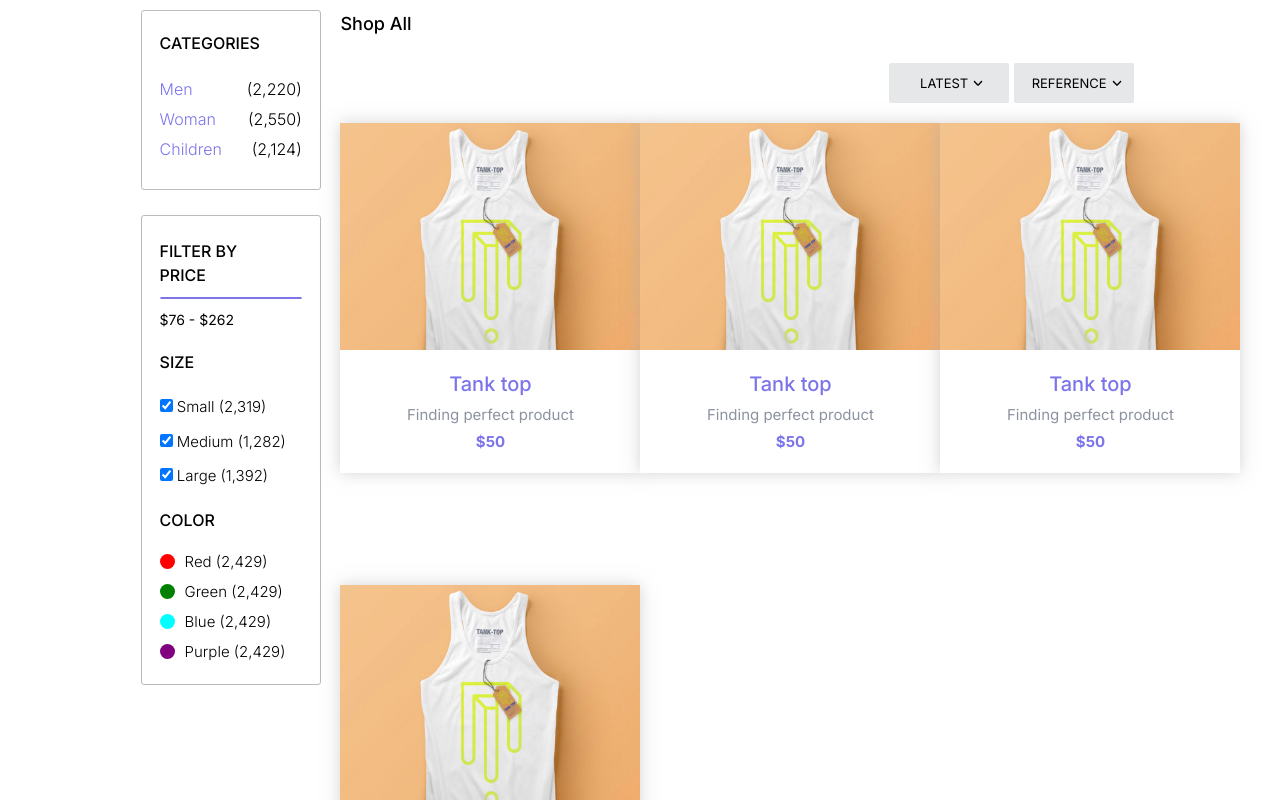
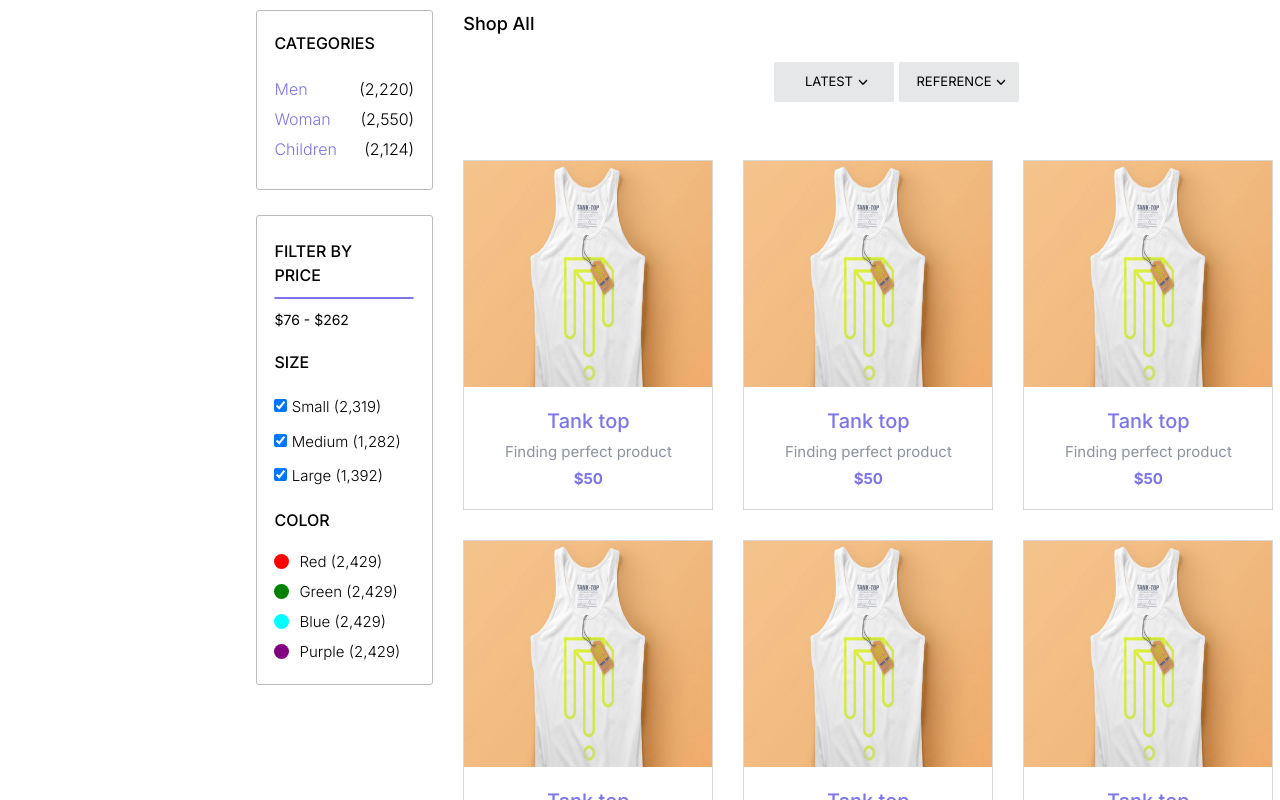
Before and after one commit to MichalStaszkiewicz/e-commerce, a Next.js app: page /shop in a window 1280 px wide. Shown: the part 420-1220 px from the top of the page. Built offline with nearby package versions, Linux system fonts and the light colour scheme.

Commit message:
product-list-grid-fix

```diff
--- a/components/product_card.tsx
+++ b/components/product_card.tsx
@@ -22,9 +22,10 @@ export class ProductCard extends React.Component<
     return (
       <div
         className="product_card_container"
-        style={{backgroundColor:"blue",
+        style={{
           width: `${this.props.width}px`,
           height: `${this.props.height}px`,
+
         }}
       >
         <div
--- a/components/shop_content/right_column.tsx
+++ b/components/shop_content/right_column.tsx
@@ -31,7 +31,7 @@ export function RightColumn() {
       </div>
       <div className="list">
         <ProductCard
-          width={300}
+          width={250}
           height={350}
           image={"/images/cloth_1.jpg"}
           label={"Tank top"}
@@ -39,7 +39,7 @@ export function RightColumn() {
           description={"Finding perfect product"}
         />{" "}
         <ProductCard
-          width={300}
+          width={250}
           height={350}
           image={"/images/cloth_1.jpg"}
           label={"Tank top"}
@@ -47,20 +47,37 @@ export function RightColumn() {
           description={"Finding perfect product"}
         />{" "}
         <ProductCard
-          width={300}
+          width={250}
           height={350}
           image={"/images/cloth_1.jpg"}
           label={"Tank top"}
           price={50}
           description={"Finding perfect product"}
-        /> <ProductCard
-        width={300}
-        height={350}
-        image={"/images/cloth_1.jpg"}
-        label={"Tank top"}
-        price={50}
-        description={"Finding perfect product"}
-      />
+        />{" "}
+        <ProductCard
+          width={250}
+          height={350}
+          image={"/images/cloth_1.jpg"}
+          label={"Tank top"}
+          price={50}
+          description={"Finding perfect product"}
+        />{" "}
+        <ProductCard
+          width={250}
+          height={350}
+          image={"/images/cloth_1.jpg"}
+          label={"Tank top"}
+          price={50}
+          description={"Finding perfect product"}
+        />{" "}
+        <ProductCard
+          width={250}
+          height={350}
+          image={"/images/cloth_1.jpg"}
+          label={"Tank top"}
+          price={50}
+          description={"Finding perfect product"}
+        />{" "}
       </div>
     </div>
   );
--- a/styles/globals.css
+++ b/styles/globals.css
@@ -89,7 +89,7 @@ body {
 .site-block-top-search .icon-search2 {
 	position: absolute;
 	transform: translate(-700%, 45%);
-	color: #112c6b;
+	color: #8c92a0;
 	bottom: 45%;
 	left: 52%;
 }
--- a/styles/product_card.css
+++ b/styles/product_card.css
@@ -2,9 +2,9 @@
   flex-direction: column;
   justify-content: flex-start;
   align-items: center;
+  border: 1px solid #d8d8d8 ;
 
-  box-shadow: 0px 0px 15px rgba(170, 170, 170, 0.5);
-  background-color: var(--primary-color);
+
 }
 
 .product_card_image {
--- a/styles/shop_content.css
+++ b/styles/shop_content.css
@@ -21,13 +21,13 @@
 .shop_content .container {
   margin-top: 80px;
   height: 100%;
-  width: 78%;
+  width: 60%;
 
   flex-direction: row;
 }
 
 .shop_content .container .left_column {
-  width: 18%;
+  width: 23%;
 
   height: 100%;
   display: block;
@@ -36,7 +36,7 @@
   float: left;
 }
 .shop_content .container .spacer {
-  width: 2%;
+  width: 4%;
 
   height: 100%;
   display: block;
@@ -45,27 +45,25 @@
 }
 .shop_content .container .right_column {
   height: 100%;
-
   display: flex;
   flex-direction: column;
   float: left;
-  width: 80%;
+  width: 73%;
 }
 .shop_content .container .right_column .list {
-  margin-top: 20px;
+  margin-top: 60px;
   width: 100%;
   height: 100%;
   display: grid;
-  grid-template-columns: repeat(3, 1fr);
-  grid-template-rows: repeat(3, 1fr);
-  grid-gap: 0;
+  grid-template-columns: 280px 280px 280px;
+  grid-template-rows: 380px 280px 280px;
 }
 
 .shop_content .container .right_column .header {
   height: 100px;
   width: 100%;
+
   flex-direction: row;
-
   display: block;
   float: left;
 }
```
